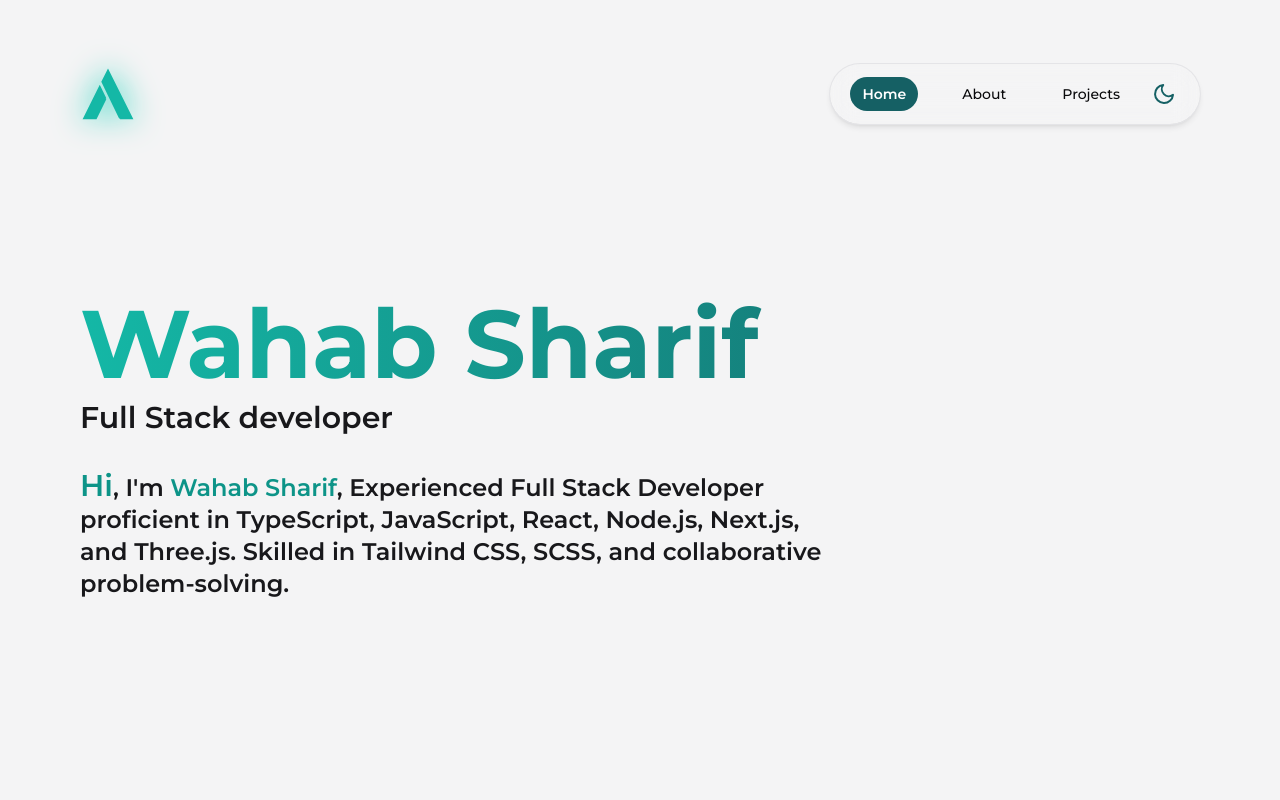
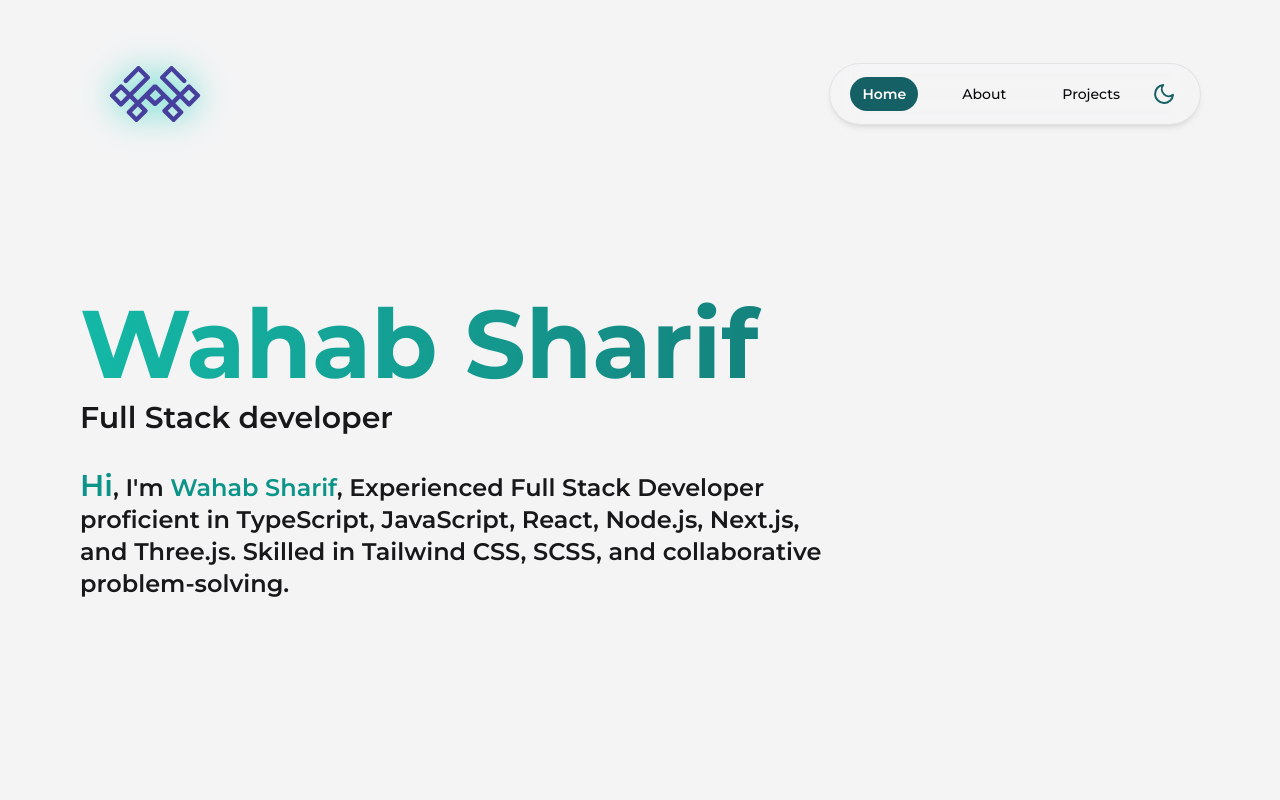
Before and after one commit to wahabsharif/wahab-sharif-portfolio-v3, a Next.js app: page / in a window 1280 px wide. Shown: the top 800 px of the page. Built offline with nearby package versions, Linux system fonts and the light colour scheme.

Commit message:
Nav, Banner

```diff
--- /dev/null
+++ b/src/animation/WahabLogo.tsx
@@ -0,0 +1,38 @@
+import { AnimatePresence, Variants, motion } from "framer-motion";
+
+export function WahabLogo() {
+  const iconVariant: Variants = {
+    hidden: {
+      pathLength: 0,
+      fill: "rgba(0, 0, 0, 0)",
+    },
+    visible: {
+      pathLength: 1,
+      fill: "#473f9d"
+    },
+  };
+
+  return (
+    <AnimatePresence>
+      <motion.svg
+        xmlns="http://www.w3.org/2000/svg"
+        viewBox="0 0 1068 662.98"
+        width={150}
+        height="auto"
+      >
+        <motion.path
+          d="M1066.38,538.82l-106.07-106a26,26,0,0,0-37,0L837.17,519,662.72,344.69l73-73L867,403.12a26.21,26.21,0,1,0,37.07-37.07l-150-149.84a26,26,0,0,0-37,0L607.22,326.15a26.18,26.18,0,0,0,0,37l192.88,193-57.17,57.17-74.34-74.34c-.11-.11-.21-.11-.21-.21L563.77,434.11c-6.49-6.39-13.3-7.64-23.77-7.64s-17.28,1.25-23.77,7.64L411.62,538.72c0,.1-.1.1-.21.21l-74.34,74.34L279.9,556.1l192.88-193a26.18,26.18,0,0,0,0-37L362.83,216.21a26,26,0,0,0-37,0l-150,149.84A26.21,26.21,0,1,0,213,403.12L344.3,271.7l73,73L242.83,519l-86.18-86.18a26,26,0,0,0-37,0l-106.07,106a26.35,26.35,0,0,0,0,37.07L118.33,680.6a26.35,26.35,0,0,0,37.07,0l87.43-87.54,57.28,57.28-87.54,87.43a26.35,26.35,0,0,0,0,37.07l89,89a26.28,26.28,0,0,0,37.07,0l106-106.07a26,26,0,0,0,0-37l-70.47-70.47L431,593.48l90.26,81.68.21.2a6,6,0,0,0,.94.84,13.89,13.89,0,0,0,2,1.57,10.35,10.35,0,0,0,1.78,1.36,26.48,26.48,0,0,0,27.64,0,10.35,10.35,0,0,0,1.78-1.36,13.89,13.89,0,0,0,2-1.57l1.15-1L649,593.48l56.86,56.86-70.47,70.47a26,26,0,0,0,0,37l106,106.07a26.28,26.28,0,0,0,37.07,0l89-89a26.35,26.35,0,0,0,0-37.07l-87.54-87.43,57.28-57.28L924.6,680.6a26.35,26.35,0,0,0,37.07,0l104.71-104.71A26.35,26.35,0,0,0,1066.38,538.82ZM136.86,625,69.22,557.36l68.9-69,67.75,67.75ZM389.11,739.34l-69,68.9-51.94-51.93,68.9-69ZM540.94,620.71l-.94-1-62.41-62.4,67.65-67.65,66.7,66.7Zm270.89,135.6-51.94,51.93-69-68.9,52-52ZM943.14,625l-69-68.9,67.75-67.75,68.9,69Z"
+          transform="translate(-6 -208.51)"
+          strokeWidth="15"
+          variants={iconVariant}
+          initial="hidden"
+          animate="visible"
+          transition={{
+            default: { duration: 3, ease: "easeInOut" },
+            fill: { duration: 3, ease: [1, 0, 0.8, 1] },
+          }}
+        />
+      </motion.svg>
+    </AnimatePresence>
+  );
+}
--- a/src/layout/Navbar/Navbar.tsx
+++ b/src/layout/Navbar/Navbar.tsx
@@ -3,7 +3,7 @@ import Link from "next/link";
 import { usePathname } from "next/navigation";
 import { useRouter } from "next/router";
 import { AnimatePresence, motion } from "framer-motion";
-import { AnimatedLogo } from "@/animation/AnimatedLogo";
+import { WahabLogo } from "@/animation/WahabLogo";
 import { classNames } from "@/utility/classNames";
 import MenuLogo from "@/layout/Navbar/MenuButton";
 import ThemeSwitch from "@/layout/Navbar/ThemeSwitch";
@@ -44,7 +44,7 @@ export default function Navbar(props: TNavbar) {
           aria-label="Return to home page"
         >
           <div className="relative h-12 w-12 sm:h-14 sm:w-14">
-            <AnimatedLogo />
+            <WahabLogo />
           </div>
         </Link>
         <nav className="hidden items-center gap-2 rounded-full px-2 py-2 shadow-md ring-1 ring-zinc-200 backdrop-blur-md dark:ring-teal-600/50 md:flex">
```
Also changed, not shown: .eslintrc.json (deleted), public/icons/wahab-sharif-logo.svg (added), 1 other file (tests, documents, lock files or other folders).
